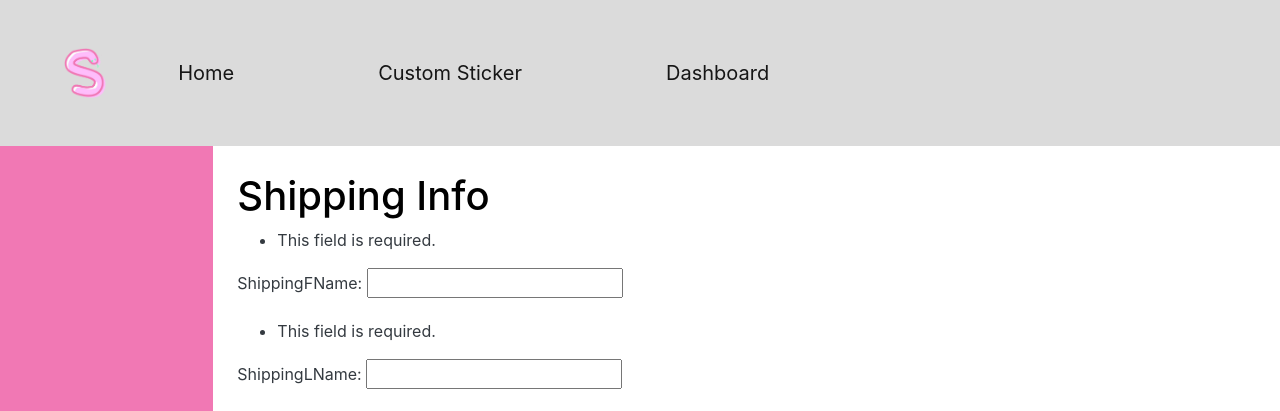
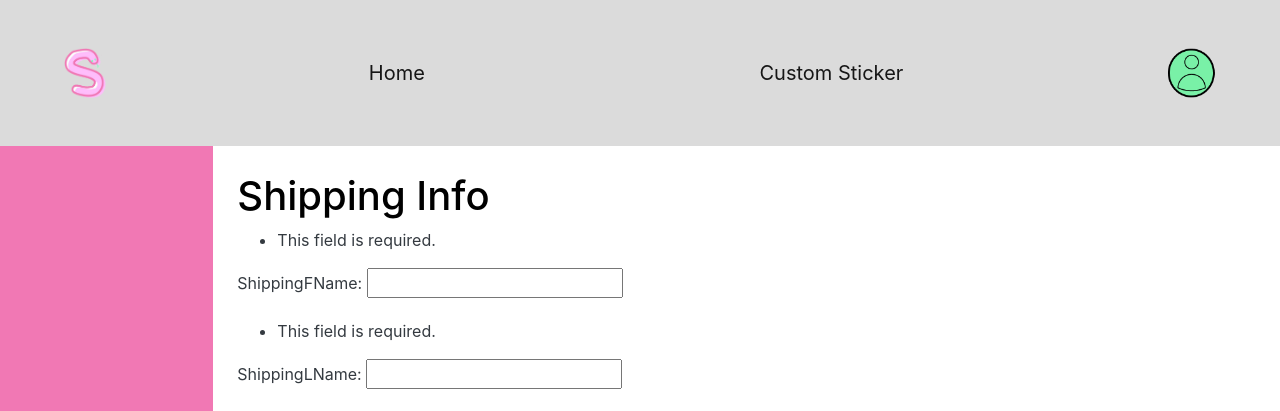
Before and after one commit to Emenopi/SuperSillyStickerz, a Django app: page /stickerz/billing/ in a window 1280 px wide. Shown: the top 411 px of the page. Run offline with Django 3.2, Linux system fonts and the light colour scheme; parts of the project's set-up code (start-up, migrations or seed data) failed here and were passed over; some libraries are stand-ins or nearby versions.

Commit message:
Add dynamic accoutn button

```diff
--- a/templates/stickerz/base.html
+++ b/templates/stickerz/base.html
@@ -23,15 +23,17 @@
                 <img src="{% static '/images/logoS.png' %}" height="50px" />
                 <a class="navbar-brand p-2" href="{% url 'stickerz:index' %}">Home</a>
                 <a class="navbar-brand p-2" href="{% url 'stickerz:custom_sticker' %}">Custom Sticker</a>
+                {% if user.is_authenticated %}
                 <a class="navbar-brand p-2" href="{% url 'stickerz:dashboard' %}">Dashboard</a>
-                <button class="navbar-toggler" type="button" data-toggle="collapse" data-target="#navbarCollapse" aria-controls="navbarCollapse" aria-expanded="false" aria-label="Toggle navigation">
-                    <span class="navbar-toggler-icon"></span>
-                </button>
+                <a class="fixed-right" href="{% url 'stickerz:dashboard' %}">
+                    <img src="{% static '/images/account_logo.png' %}" height="50"/>
+                </a>
+                {% else %}
+                <a class="fixed-right" href="{% url 'stickerz:login' %}">
+                    <img src="{% static '/images/account_logo.png' %}" height="50"/>
+                </a>
+                {% endif %}
 
-                <div class="collapse navbar-collapse" id="navbarCollapse">
-                    <ul class="navbar-nav mr-auto">
-                    </ul>
-                </div>
             </nav>
         </header>
 
```
Also changed, not shown: static/images/account_logo.png (added).
